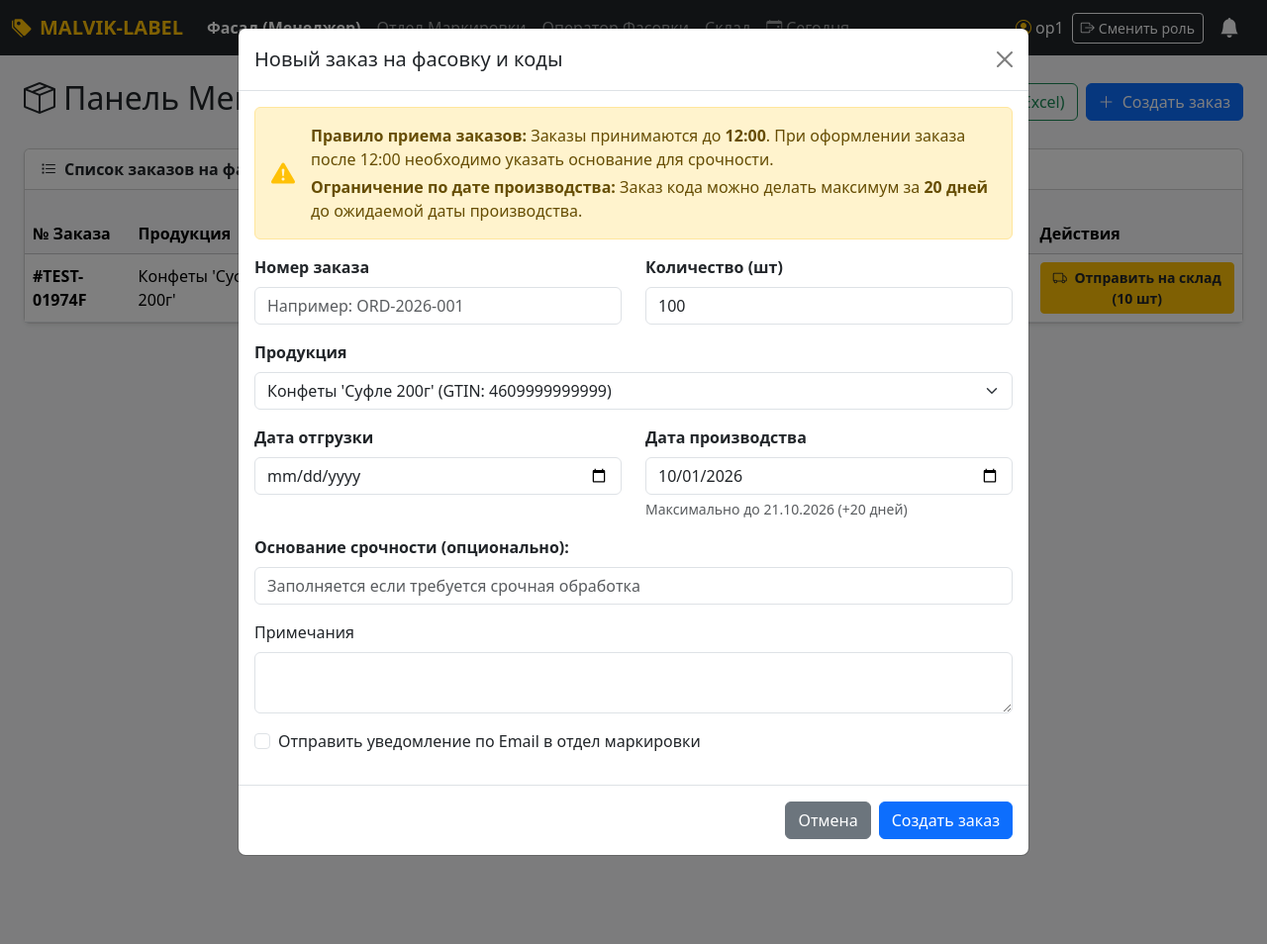
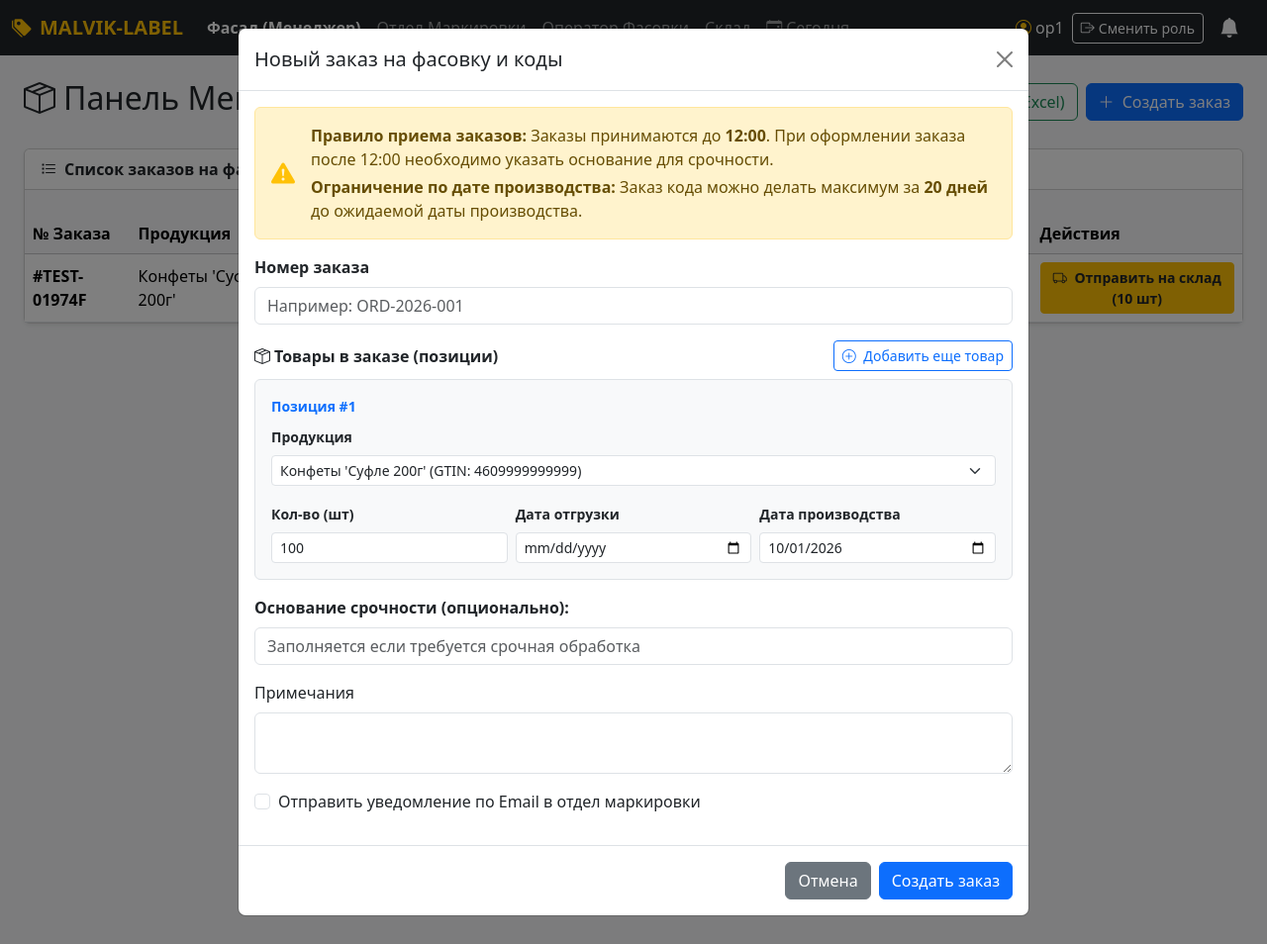
Before and after one commit to leonardorushighlife/viaragregaciya, a FastAPI app: page /facade in a window 1280 px wide, after a click on "Создать заказ". Shown: the whole page at 99% size. Run offline with FastAPI, Linux system fonts and the light colour scheme; some libraries are stand-ins or nearby versions.

Commit message:
feat: Add multi-product order creation with individual dates per item
Co-authored-by: leonardorushighlife <200489132+leonardorushighlife@users.noreply.github.com>

```diff
--- a/app/models/models.py
+++ b/app/models/models.py
@@ -47,14 +47,29 @@ class Product(Base):
 
     orders = relationship("Order", back_populates="product")
 
+class OrderItem(Base):
+    __tablename__ = "order_items"
+
+    id = Column(Integer, primary_key=True, index=True)
+    order_id = Column(Integer, ForeignKey("orders.id"), nullable=False)
+    product_id = Column(Integer, ForeignKey("products.id"), nullable=False)
+    quantity = Column(Integer, nullable=False)
+    shipment_date = Column(Date, nullable=False)
+    production_date = Column(Date, nullable=True)
+    notes = Column(Text, nullable=True)
+    created_at = Column(DateTime, default=datetime.utcnow)
+
+    order = relationship("Order", back_populates="items")
+    product = relationship("Product")
+
 class Order(Base):
     __tablename__ = "orders"
 
     id = Column(Integer, primary_key=True, index=True)
     order_number = Column(String(50), unique=True, index=True, nullable=False)
-    product_id = Column(Integer, ForeignKey("products.id"), nullable=False)
-    quantity = Column(Integer, nullable=False)
-    shipment_date = Column(Date, nullable=False)
+    product_id = Column(Integer, ForeignKey("products.id"), nullable=True)
+    quantity = Column(Integer, default=0, nullable=False)
+    shipment_date = Column(Date, nullable=True)
     production_date = Column(Date, nullable=True)        # Дата производства
     urgency_reason = Column(Text, nullable=True)         # Основание для срочности (если заказ после 12:00)
     status = Column(String(50), default=OrderStatus.DRAFT.value)
@@ -65,9 +80,16 @@ class Order(Base):
     updated_at = Column(DateTime, default=datetime.utcnow, onupdate=datetime.utcnow)
 
     product = relationship("Product", back_populates="orders")
+    items = relationship("OrderItem", back_populates="order", cascade="all, delete-orphan")
     tasks = relationship("Task", back_populates="order", cascade="all, delete-orphan")
     reports = relationship("Report", back_populates="order", cascade="all, delete-orphan")
     sessions = relationship("OperatorSession", back_populates="order", cascade="all, delete-orphan")
+
+    @property
+    def total_quantity(self) -> int:
+        if self.items:
+            return sum(i.quantity for i in self.items)
+        return self.quantity or 0
 
     @property
     def total_applied(self) -> int:
--- a/templates/facade/dashboard.html
+++ b/templates/facade/dashboard.html
@@ -128,35 +128,50 @@
                         </div>
                     </div>
 
-                    <div class="row">
-                        <div class="col-md-6 mb-3">
+                    <div class="mb-3">
                         <label class="form-label fw-bold">Номер заказа</label>
                         <input type="text" name="order_number" class="form-control" required placeholder="Например: ORD-2026-001">
                     </div>
-                        <div class="col-md-6 mb-3">
-                            <label class="form-label fw-bold">Количество (шт)</label>
-                            <input type="number" name="quantity" class="form-control" required min="1" value="100">
-                        </div>
+
+                    <!-- Dynamic Product Items Container -->
+                    <div class="mb-3">
+                        <div class="d-flex justify-content-between align-items-center mb-2">
+                            <label class="form-label fw-bold mb-0"><i class="bi bi-box-seam me-1"></i>Товары в заказе (позиции)</label>
+                            <button type="button" class="btn btn-sm btn-outline-primary" onclick="addOrderItemRow()">
+                                <i class="bi bi-plus-circle me-1"></i> Добавить еще товар
+                            </button>
                         </div>
 
-                    <div class="mb-3">
-                        <label class="form-label fw-bold">Продукция</label>
-                        <select name="product_id" class="form-select" required>
+                        <div id="orderItemsContainer">
+                            <!-- Row 1 -->
+                            <div class="card bg-light border p-3 mb-2 order-item-row">
+                                <div class="d-flex justify-content-between align-items-center mb-2">
+                                    <span class="fw-bold text-primary small">Позиция #1</span>
+                                    <button type="button" class="btn-close btn-sm remove-item-btn" onclick="removeOrderItemRow(this)" style="display:none;"></button>
+                                </div>
+                                <div class="row g-2">
+                                    <div class="col-md-12 mb-2">
+                                        <label class="form-label small fw-bold">Продукция</label>
+                                        <select name="item_product_id" class="form-select form-select-sm" required>
                                             {% for p in products %}
                                             <option value="{{ p.id }}">{{ p.official_name }} (GTIN: {{ p.gtin or 'Н/Д' }})</option>
                                             {% endfor %}
                                         </select>
                                     </div>
-
-                    <div class="row">
-                        <div class="col-md-6 mb-3">
-                            <label class="form-label fw-bold">Дата отгрузки</label>
-                            <input type="date" name="shipment_date" class="form-control" required>
+                                    <div class="col-md-4">
+                                        <label class="form-label small fw-bold">Кол-во (шт)</label>
+                                        <input type="number" name="item_quantity" class="form-control form-control-sm" required min="1" value="100">
                                     </div>
-                        <div class="col-md-6 mb-3">
-                            <label class="form-label fw-bold">Дата производства</label>
-                            <input type="date" name="production_date" class="form-control" value="{{ today.strftime('%Y-%m-%d') }}" max="{{ max_prod_date.strftime('%Y-%m-%d') }}" required>
-                            <div class="form-text text-muted">Максимально до {{ max_prod_date.strftime('%d.%m.%Y') }} (+20 дней)</div>
+                                    <div class="col-md-4">
+                                        <label class="form-label small fw-bold">Дата отгрузки</label>
+                                        <input type="date" name="item_shipment_date" class="form-control form-control-sm" required>
+                                    </div>
+                                    <div class="col-md-4">
+                                        <label class="form-label small fw-bold">Дата производства</label>
+                                        <input type="date" name="item_production_date" class="form-control form-control-sm" value="{{ today.strftime('%Y-%m-%d') }}" max="{{ max_prod_date.strftime('%Y-%m-%d') }}" required>
+                                    </div>
+                                </div>
+                            </div>
                         </div>
                     </div>
 
@@ -217,4 +232,41 @@
         </div>
     </div>
 </div>
+
+<script>
+    function addOrderItemRow() {
+        const container = document.getElementById('orderItemsContainer');
+        const rows = container.getElementsByClassName('order-item-row');
+        const nextIndex = rows.length + 1;
+
+        const firstRow = rows[0];
+        const newRow = firstRow.cloneNode(true);
+
+        newRow.querySelector('.fw-bold.text-primary.small').innerText = `Позиция #${nextIndex}`;
+        const closeBtn = newRow.querySelector('.remove-item-btn');
+        closeBtn.style.display = 'block';
+
+        container.appendChild(newRow);
+        updateRemoveButtons();
+    }
+
+    function removeOrderItemRow(btn) {
+        const container = document.getElementById('orderItemsContainer');
+        const rows = container.getElementsByClassName('order-item-row');
+        if (rows.length > 1) {
+            btn.closest('.order-item-row').remove();
+            updateRemoveButtons();
+        }
+    }
+
+    function updateRemoveButtons() {
+        const container = document.getElementById('orderItemsContainer');
+        const rows = container.getElementsByClassName('order-item-row');
+        for (let i = 0; i < rows.length; i++) {
+            rows[i].querySelector('.fw-bold.text-primary.small').innerText = `Позиция #${i + 1}`;
+            const btn = rows[i].querySelector('.remove-item-btn');
+            btn.style.display = rows.length > 1 ? 'block' : 'none';
+        }
+    }
+</script>
 {% endblock %}
```
Also changed, not shown: app/routers/routers.py (+67 -16 lines), malvik_label.db. Lines whose indentation alone changed are shown as unchanged.
